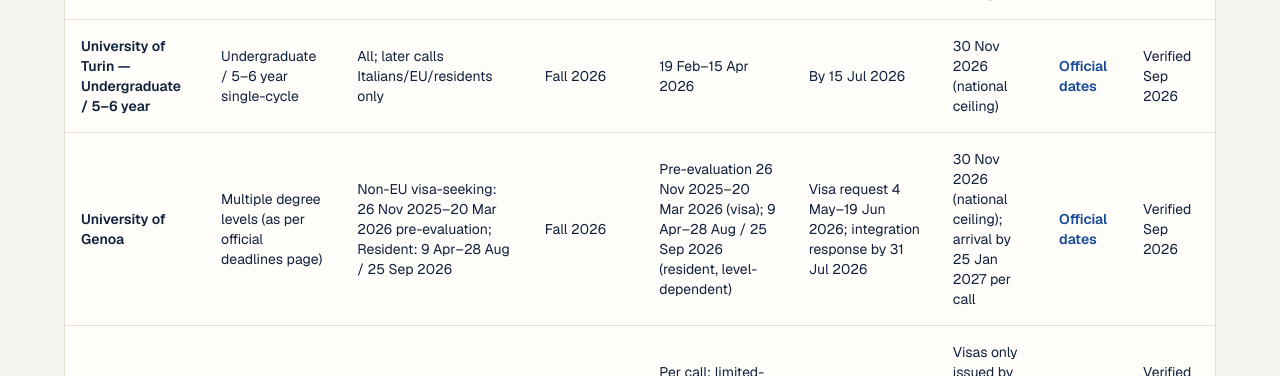
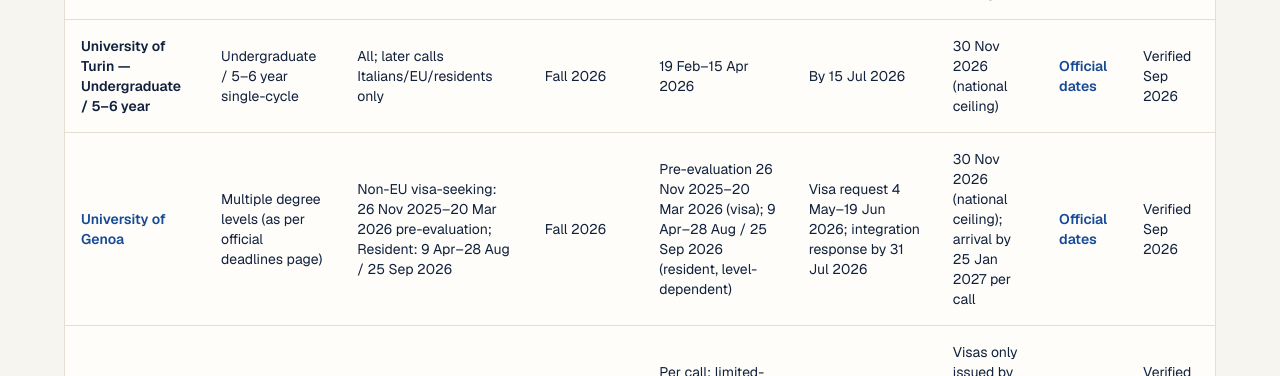
Before and after one commit to mayankjaat-45/European_Dreams, a Next.js app in the folder frontend/: page /italy-university-intakes in a window 1280 px wide. Shown: the part 6020-6396 px from the top of the page. Built offline with nearby package versions, Linux system fonts and the light colour scheme; no server answers; a web font is replaced by a local one.

Commit message:
SEO: Add University of Genoa internal authority link

```diff
--- a/frontend/src/app/italy-university-intakes/page.jsx
+++ b/frontend/src/app/italy-university-intakes/page.jsx
@@ -784,7 +784,9 @@
                   </tr>
                   <tr>
                     <th scope="row" className="px-4 py-4 font-semibold text-[var(--foreground)]">
-                      University of Genoa
+                      <Link href="/universities/university-of-genoa" className="font-semibold text-[var(--primary)] hover:underline">
+                        University of Genoa
+                      </Link>
                     </th>
                     <td className="px-4 py-4 text-[var(--muted-foreground)]">
                       Multiple degree levels (as per official deadlines page)
```
